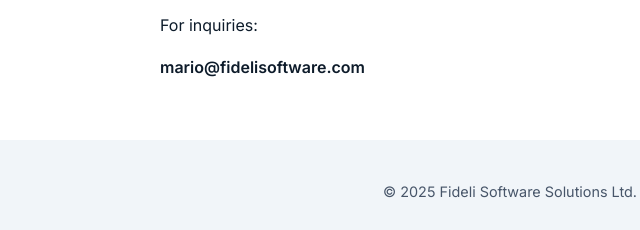
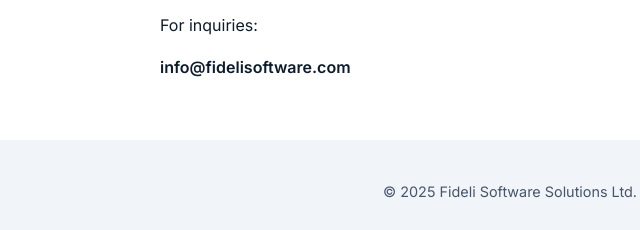
Before and after one commit to Fideli-Software/fideli-software.github.io, a plain HTML site: page index.html in a window 1280 px wide. Shown: the part 1007-1237 px from the top of the page, 130-770 px from the left. Drawn offline with Linux system fonts and the light colour scheme.

Commit message:
Update contact email address in index.html

```diff
--- a/index.html
+++ b/index.html
@@ -54,7 +54,7 @@
     <section id="contact">
       <h2>Contact</h2>
       <p>For inquiries:</p>
-      <p><a href="mailto:mario@fidelisoftware.com">mario@fidelisoftware.com</a></p>
+      <p><a href="mailto:info@fidelisoftware.com">info@fidelisoftware.com</a></p>
     </section>
 
   </main>
```
